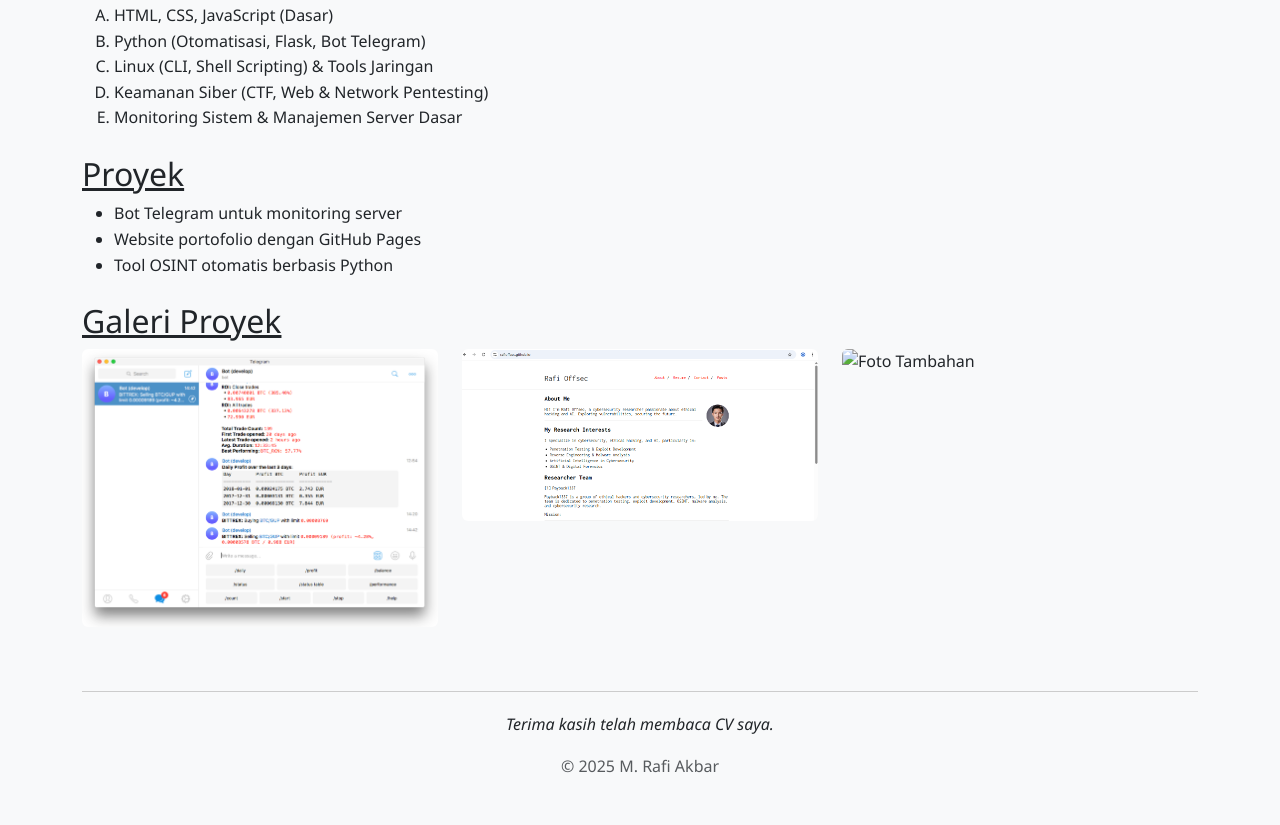
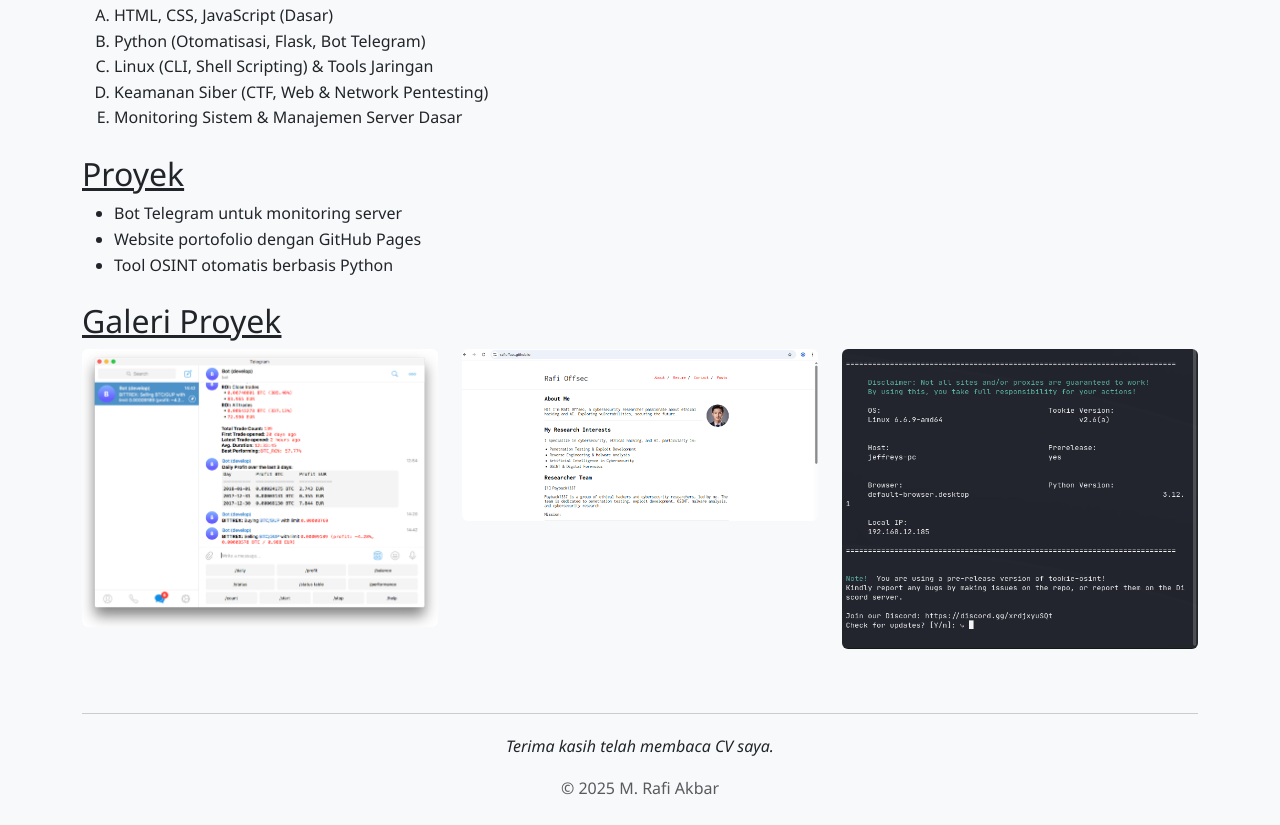
Before and after one commit to mrafiakbr/mrafiakbar.github.io, a plain HTML site: page index.html in a window 1280 px wide. Shown: the part 1119-1944 px from the top of the page. Before the commit the page ends 1922 px from the top, so only its background shows below. Drawn offline with nearby package versions, Linux system fonts and the light colour scheme.

Commit message:
Update index.html

```diff
--- a/index.html
+++ b/index.html
@@ -112,7 +112,7 @@
                     <img src="assets/project2.png" class="img-fluid rounded" alt="Website portofolio dengan GitHub Pages">
                 </div>
                 <div class="col-md-4 mb-3">
-                    <img src="assets/project3.jpg" class="img-fluid rounded" alt="Foto Tambahan">
+                    <img src="assets/project3.png" class="img-fluid rounded" alt="Foto Tambahan">
                 </div>
             </div>
         </section>
```
